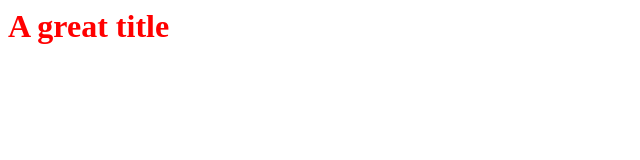
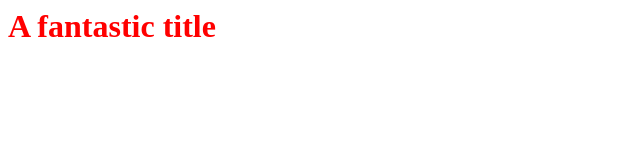
Before and after one commit to IM-AD99/OC_projects, a plain HTML site: page index.html in a window 1280 px wide. Shown: the whole page, without its empty margins (0-640 px from the left). Drawn offline with Linux system fonts and the light colour scheme.

Commit message:
Ha title change

```diff
--- a/index.html
+++ b/index.html
@@ -5,6 +5,6 @@
 		<link rel="stylesheet" type="text/css" href="styles.css">
 	</head>
 	<body>
-		<h1>A great title</>
+		<h1>A fantastic title</>
 	</body>
 </html>
```
